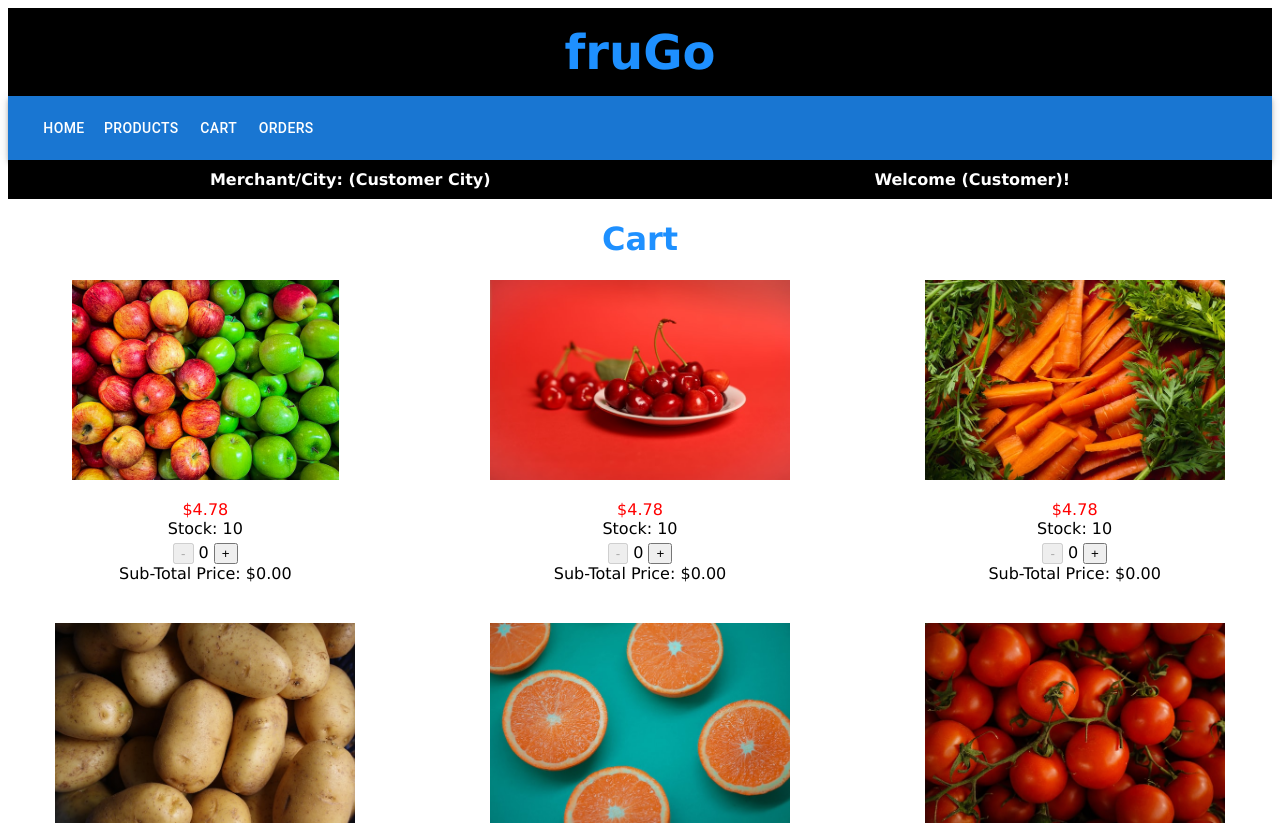
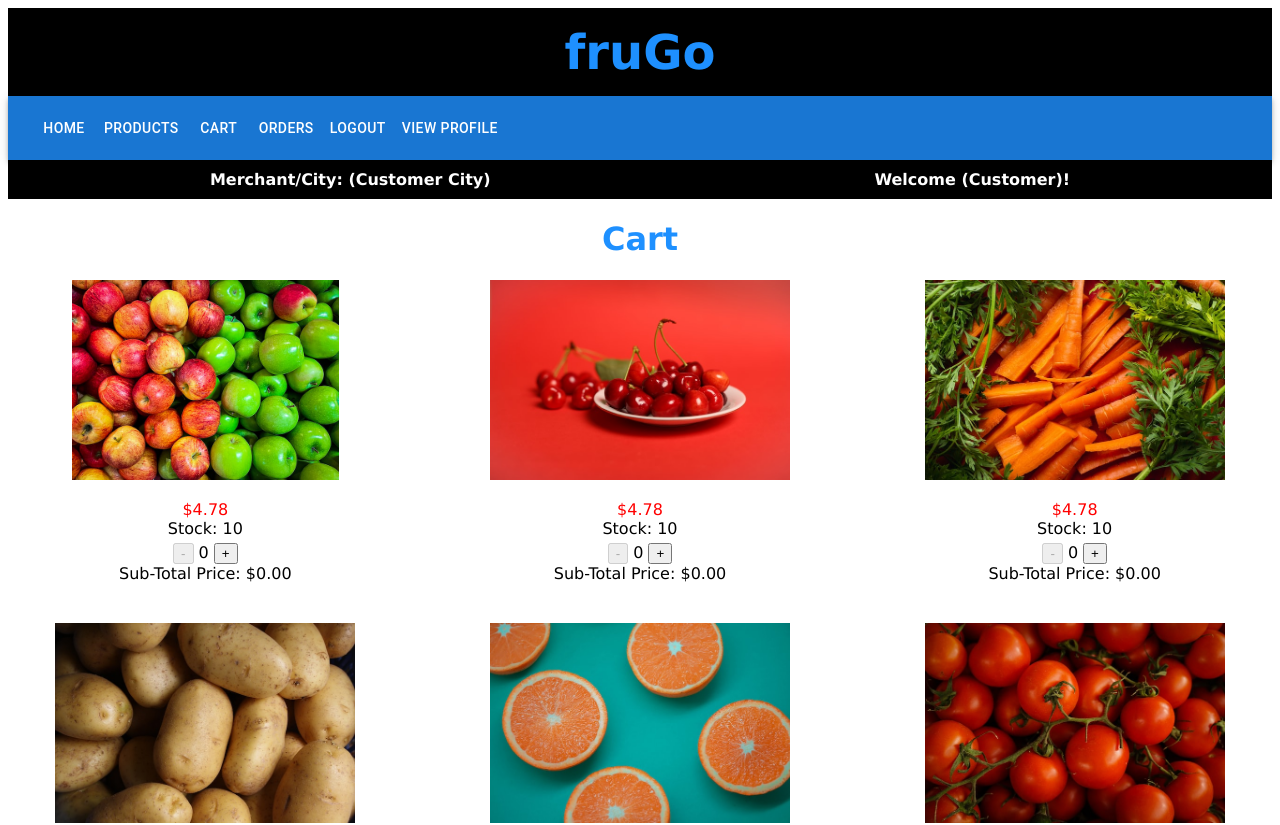
Before and after one commit to liwaahaddara/frugo-fullstack, a React (Create React App) app: page /customer/cart in a window 1280 px wide. Shown: the top 825 px of the page. Built offline with nearby package versions, Linux system fonts and the light colour scheme.

Commit message:
added forgotten navlinks in Customer NavBar

```diff
--- a/src/components/NavBar/CustomerNavbar.jsx
+++ b/src/components/NavBar/CustomerNavbar.jsx
@@ -18,7 +18,15 @@ export default function CustomerNavBar() {
         },
         {
             title: "Orders",
-            linkTo: "/customer/orders",
+            linkTo: "/customer/completed-orders",
+        },
+        {
+            title: "Logout",
+            linkTo: "/",
+        },
+        {
+            title: "View Profile",
+            linkTo: "/customer/profile",
         },
     ]
 
```
